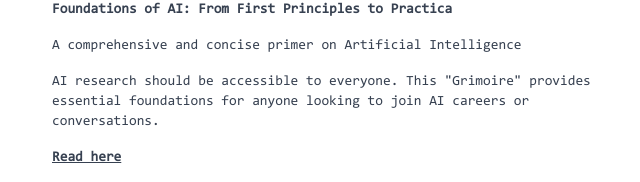
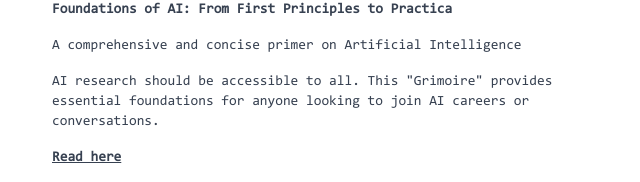
Before and after one commit to teodimov/grimoire_lander, a Next.js app: page / in a window 1280 px wide. Shown: the part 140-322 px from the top of the page, without its empty margins (300-940 px from the left). Built offline with nearby package versions, Linux system fonts and the light colour scheme.

Commit message:
upd text

```diff
--- a/src/app/page.tsx
+++ b/src/app/page.tsx
@@ -11,9 +11,9 @@ export default function Home() {
 					</li>
 					<li>A comprehensive and concise primer on Artificial Intelligence</li>
 					<li>
-						AI research should be accessible to everyone. This "Grimoire"
-						provides essential foundations for anyone looking to join AI careers
-						or conversations.
+						AI research should be accessible to all. This "Grimoire" provides
+						essential foundations for anyone looking to join AI careers or
+						conversations.
 					</li>
 					<li>
 						<a
```
